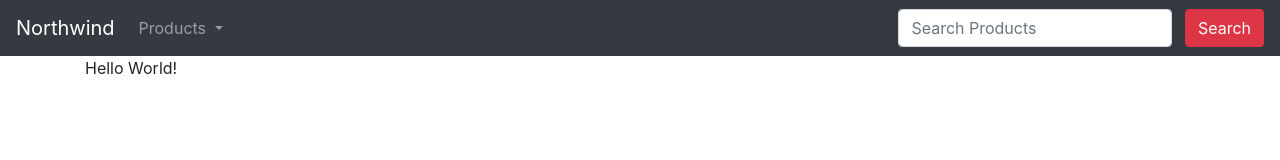
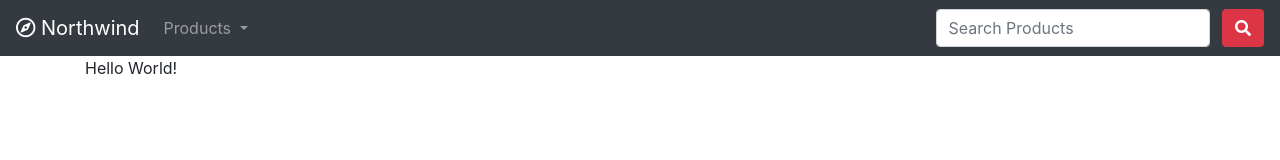
Before and after one commit to lisabost/NWWeb, a plain HTML site: page index.html in a window 1280 px wide. Drawn offline with nearby package versions, Linux system fonts and the light colour scheme.

Commit message:
Added Font Awesome

```diff
--- a/index.html
+++ b/index.html
@@ -7,12 +7,13 @@
     <title>Document</title>
     <!--Boostrap CSS-->
     <link rel="stylesheet" href="https://cdn.jsdelivr.net/npm/bootstrap@4.6.0/dist/css/bootstrap.min.css" integrity="sha384-B0vP5xmATw1+K9KRQjQERJvTumQW0nPEzvF6L/Z6nronJ3oUOFUFpCjEUQouq2+l" crossorigin="anonymous">
-
+    <!--Font Awesome-->
+    <link rel="stylesheet" href="https://cdnjs.cloudflare.com/ajax/libs/font-awesome/5.15.4/css/all.min.css" integrity="sha512-1ycn6IcaQQ40/MKBW2W4Rhis/DbILU74C1vSrLJxCq57o941Ym01SwNsOMqvEBFlcgUa6xLiPY/NS5R+E6ztJQ==" crossorigin="anonymous" referrerpolicy="no-referrer" />
 </head>
 <body>
         <!-- navbar -->
         <nav class="navbar navbar-expand-md navbar-dark bg-dark">
-            <a class="navbar-brand" href="#">Northwind</a>
+            <a class="navbar-brand" href="#"><i class="far fa-compass"></i> Northwind</a>
             <button class="navbar-toggler" type="button" data-toggle="collapse" data-target="#navbarSupportedContent" aria-controls="navbarSupportedContent" aria-expanded="false" aria-label="Toggle navigation">
                 <span class="navbar-toggler-icon"></span>
             </button>
@@ -32,7 +33,7 @@
                 </ul>
                 <form class="form-inline ml-auto d-none d-md-block">
                     <input class="form-control mr-sm-2" type="search" placeholder="Search Products" aria-label="Search">
-                    <button class="btn btn-danger my-2 my-sm-0" type="submit">Search</button>
+                    <button class="btn btn-danger my-2 my-sm-0" type="submit"><i class="fas fa-search"></i><span class="sr-only">Search</span></button>
                 </form>
             </div>
         </nav>
```
